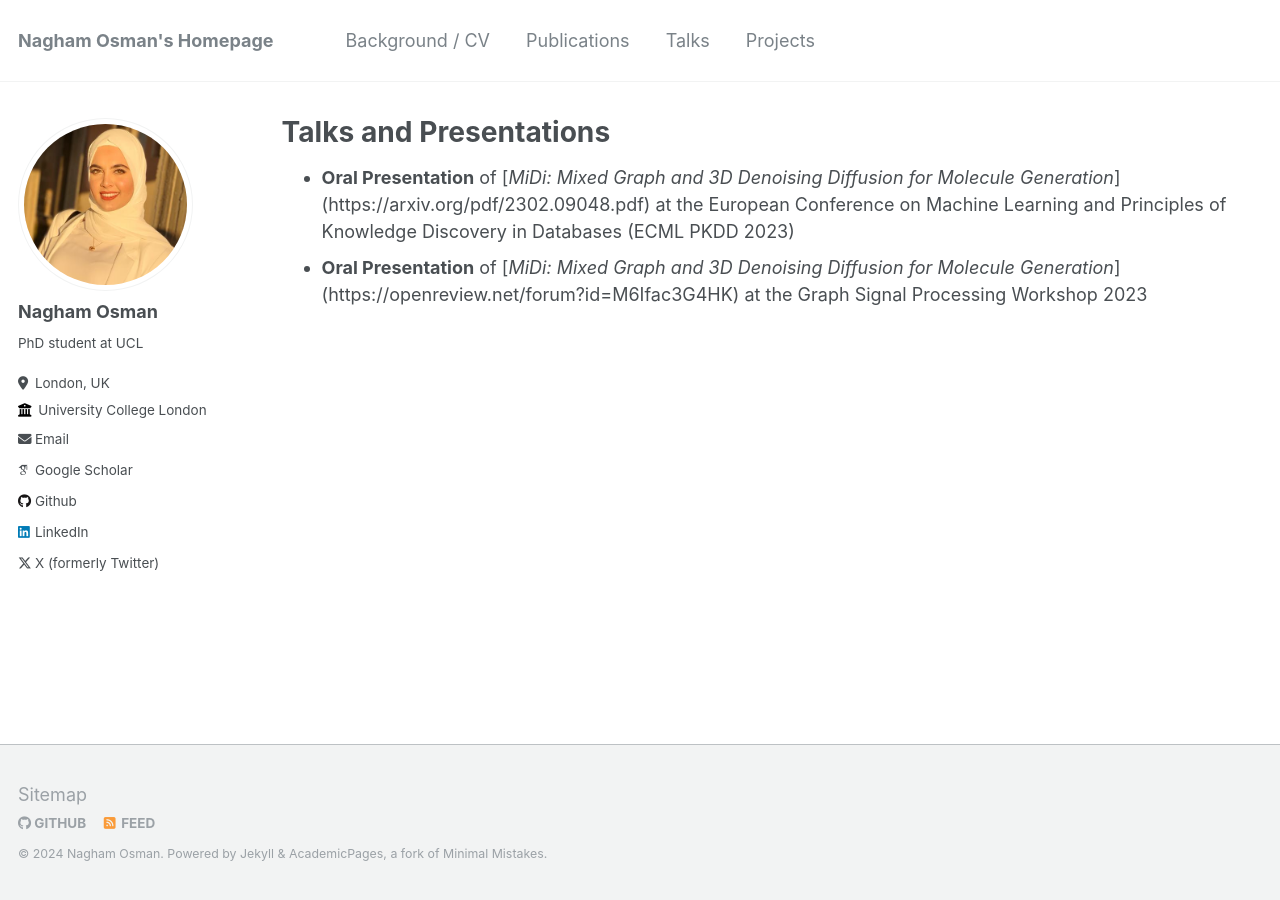
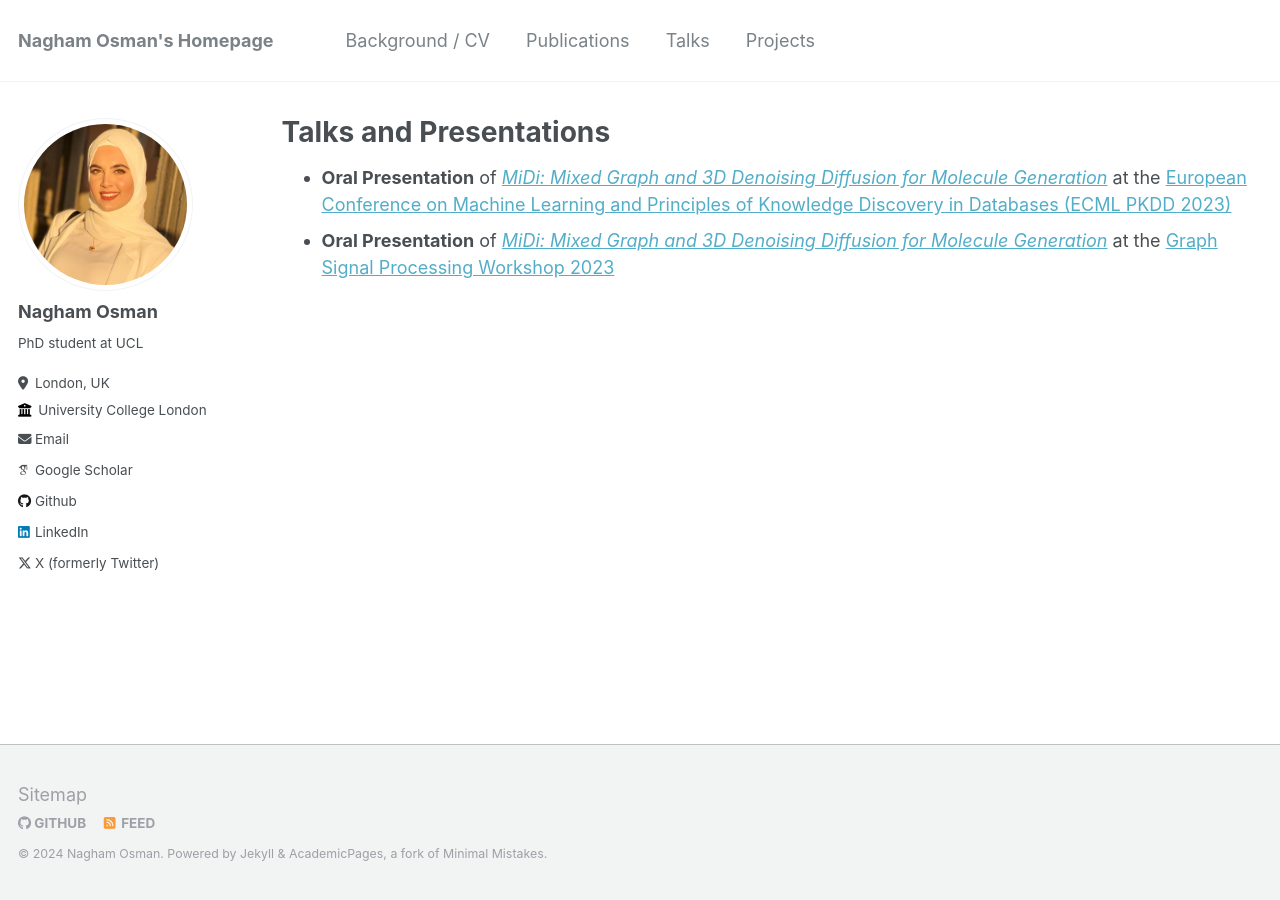
Before and after one commit to nagham-osman/nagham-osman.github.io, a Jekyll site: the page built from _pages/talks.html, in a window 1280 px wide. Built offline with Jekyll 4.4.1, drawn with Linux system fonts in a browser that asks for light colours; some web fonts are replaced; part of the change alters nothing that is shown.

Commit message:
Update talks.html

```diff
--- a/_pages/talks.html
+++ b/_pages/talks.html
@@ -6,6 +6,6 @@ author_profile: true
 ---
 
 <ul>
-    <li><b>Oral Presentation</b> of [<i>MiDi: Mixed Graph and 3D Denoising Diffusion for Molecule Generation</i>](https://arxiv.org/pdf/2302.09048.pdf) at the European Conference on Machine Learning and Principles of Knowledge Discovery in Databases (ECML PKDD 2023)</li>
-    <li><b>Oral Presentation</b> of [<i>MiDi: Mixed Graph and 3D Denoising Diffusion for Molecule Generation</i>](https://openreview.net/forum?id=M6Ifac3G4HK) at the Graph Signal Processing Workshop 2023</li>
+    <li><b>Oral Presentation</b> of <a href="https://arxiv.org/pdf/2302.09048.pdf"><i>MiDi: Mixed Graph and 3D Denoising Diffusion for Molecule Generation</i></a> at the <a href="https://2023.ecmlpkdd.org/">European Conference on Machine Learning and Principles of Knowledge Discovery in Databases (ECML PKDD 2023)</a></li>
+    <li><b>Oral Presentation</b> of <a href="https://openreview.net/forum?id=M6Ifac3G4HK"><i>MiDi: Mixed Graph and 3D Denoising Diffusion for Molecule Generation</i></a> at the <a href="https://gspworkshop.org/">Graph Signal Processing Workshop 2023</a></li>
 </ul>
```
